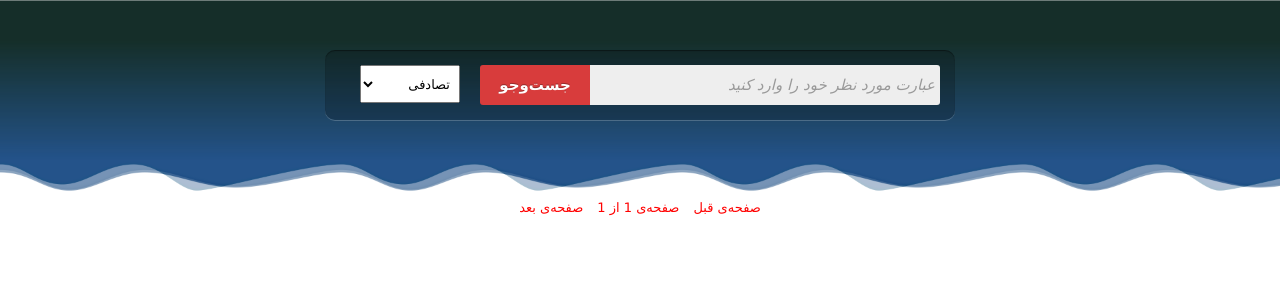
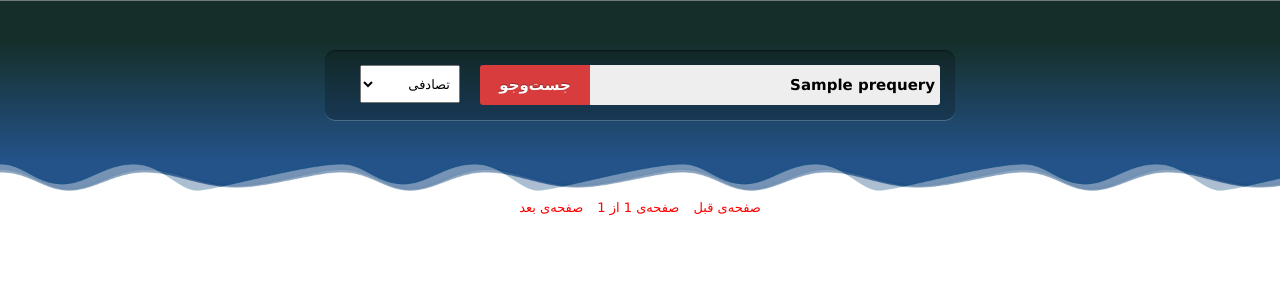
Before and after one commit to thmnmht/Simple_search_engine_, a Flask app: template templates/search.html in a window 1280 px wide. Shown: the top 300 px of the page. Run offline with Flask 2, Linux system fonts and the light colour scheme; the template is opened without the code that fills it: most values are stand-ins (such as "Sample title", 1, 10 or a date in 2020); parts of the project's set-up code (start-up, migrations or seed data) failed here and were passed over.

Commit message:
ux fixed now it shows the pre search in next one

```diff
--- a/app.py
+++ b/app.py
@@ -13,6 +13,11 @@ import copy
 
 app = Flask(__name__)
 app.config['SEND_FILE_MAX_AGE_DEFAULT'] = 0
+
+import sys, os
+def getScriptPath():
+    return os.path.dirname(os.path.realpath(sys.argv[0]))
+os.chdir(getScriptPath())
 
 loc = 'IR.xlsx'
 
@@ -643,6 +648,7 @@ def search(page_num):
         sort = request.form['sort_options']
         print('sort : %s' % sort)
 
+
         # query = ''.join(c for c in query if not ud.category(c).startswith('P'))
 
         normolized_query = clean_all(query)
@@ -665,7 +671,7 @@ def search(page_num):
         page_len = last_page_len
 
     resp = make_response(
-        render_template('search.html', page=page_num, listing=page_result(loc, highlights, page_num, 10),
+        render_template('search.html', prequery=query ,page=page_num, listing=page_result(loc, highlights, page_num, 10),
                         total_pages=total_page_num, highlights=highlights,
                         len=page_len))
 
--- a/templates/search.html
+++ b/templates/search.html
@@ -17,7 +17,7 @@
 
 <div id="search_back">
     <form class="form-wrapper cf" action="/search/1" method="post" dir="rtl" align="right">
-        <input type="text" placeholder="عبارت مورد نظر خود را وارد کنید" required name="query">
+        <input type="text" value="{{prequery}}" required name="query">
         <select name="sort_options">
             <option value="accidental">تصادفی</option>
             <option value="connection">میزان ارتباط</option>
```
